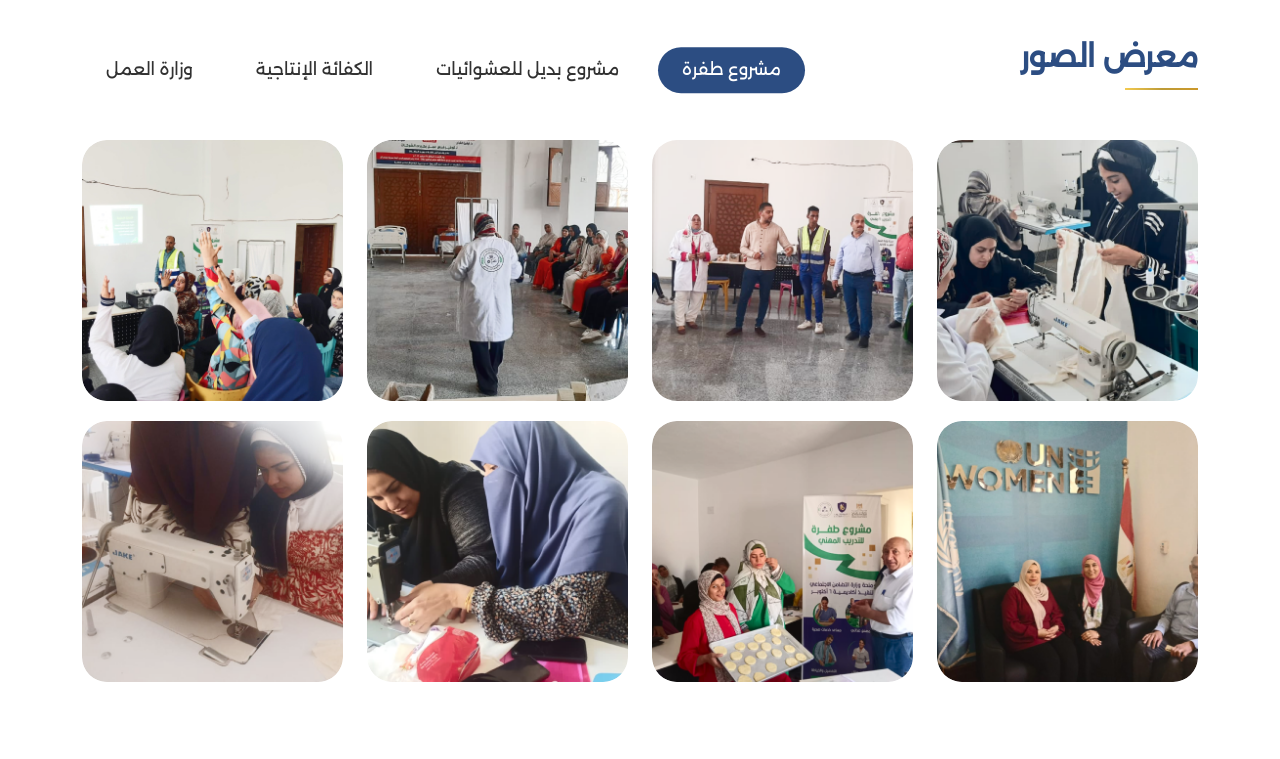
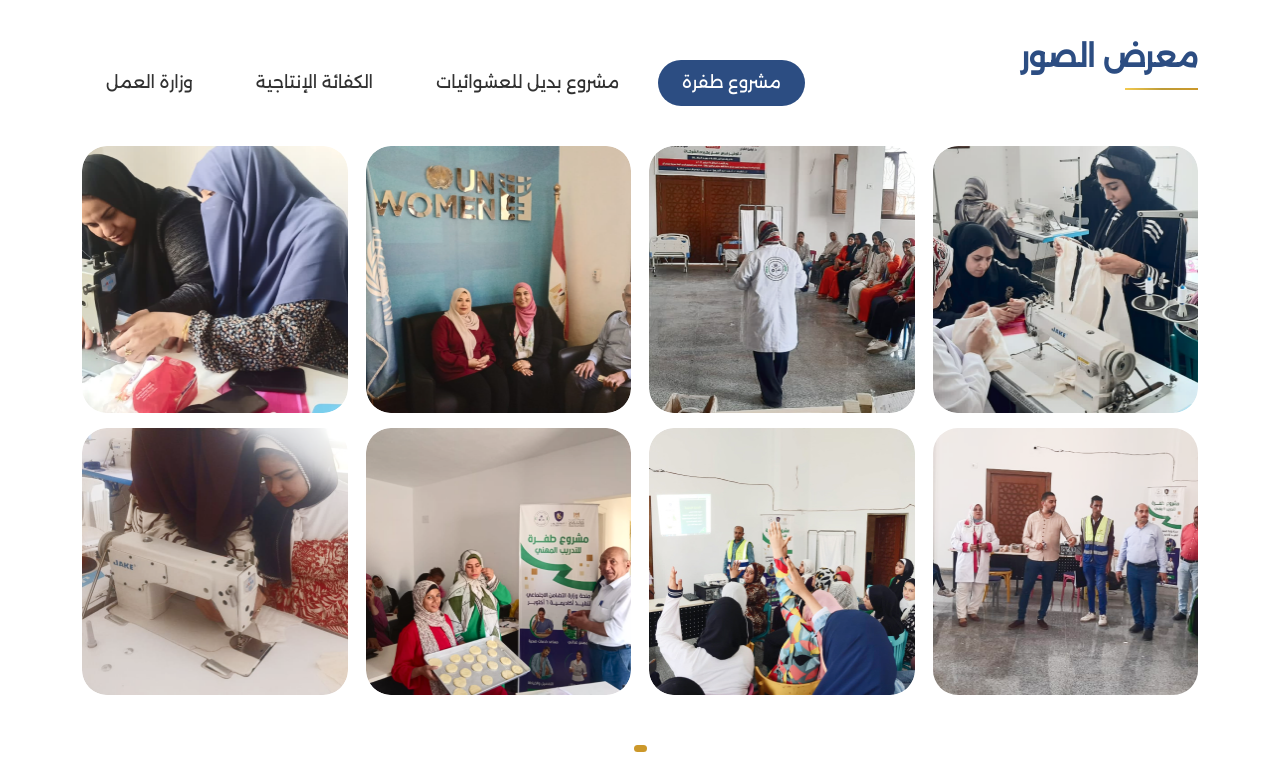
Before and after one commit to mostafaelhawary1987/Tafra.DF, a plain HTML site: page index.html in a window 1280 px wide. Shown: the part 4020-4779 px from the top of the page. Drawn offline with Linux system fonts and the light colour scheme; files whose address does not match are found by name.

Commit message:
index v-2

```diff
--- a/css/main.css
+++ b/css/main.css
@@ -972,33 +972,14 @@ color: #4E4E4E;
 /* main-gallery-section */
 .main-gallery-section{padding-top: 70px;
   padding-bottom: 15px;}
-.gallery-sec{position: relative;}
-.tolo {
-  position: relative;
-  margin-top: 10px
-}
-
-.tab-photo img {
-  max-width: 100%;
-}
-
-
-#carousel-custom-dots  {
-  position: absolute;
-  top: -60px;
-  transform: translateY(-50%);
-  border-bottom: 0px;
-  display: inline-flex;
-  z-index: 9;
-  left: 0;
-}
-#carousel-custom-dots li a {
+
+
+
+
+.tab-ul li a {
   display: flex;
   justify-content: center;
-  /* flex-direction: column-reverse; */
   align-items: center;
-  /* width: 155px; */
-  /* height: 99px; */
   padding: 10px 24px;
   border-radius: 25px;
   background-color: transparent;
@@ -1010,30 +991,69 @@ color: #4E4E4E;
   -ms-transition: all 0.5s;
   -o-transition: all 0.5s;
   transition: all 0.5s;
-}
-
-#carousel-custom-dots >li {
+  cursor: pointer;
+}
+
+.tab-ul .tab-a.active {
+  background-color: var(--main-color);
+  color: white;
+}
+.tab-ul li{
   outline: none;
   margin-right: 15px;
+}
+.tab-ul{
+  display: flex;
+    justify-content: end;
+    position: relative;
+    bottom: 70px;
+}
+.course{display: none;}
+.course.active{display: block;}
+.one-item img{width: 267px;height: 267px;
+  overflow: hidden;
+  border-radius: 25px;
+  margin-bottom: 15px;
 }
 .tolo img{    margin-bottom: 20px;
   border-radius: 25px;    min-width: 100%;
   overflow: hidden;}
-/* #carousel-custom-dots>li:first-child {
-  margin: 0px 25px
-} */
-
-#carousel-custom-dots >li.active>a,
-#carousel-custom-dots >li.active>a:focus,
-#carousel-custom-dots >li.active>a:hover,
-#carousel-custom-dots >li>a:focus,
-#carousel-custom-dots >li>a:hover {
-  background-color: var(--main-color);
-  color: #fff
-}
-
-
-
+
+
+  .ge-slider-one.owl-carousel .owl-dots {
+    display: -webkit-box;
+    display: -ms-flexbox;
+    display: flex;
+    -webkit-box-align: center;
+    -ms-flex-align: center;
+    align-items: center;
+    -webkit-box-pack: center;
+    -ms-flex-pack: center;
+    justify-content: center;
+    margin-top: 35px;
+}
+.ge-slider-one.owl-carousel .owl-dots .owl-dot.active {
+  background: var(--sec-color);
+  pointer-events: none;
+  width: 13px;
+}
+.ge-slider-one.owl-carousel .owl-dots .owl-dot {
+  background: #D9D9D9;
+  outline: none;
+  border: none;
+  width: 7px;
+  height: 7px;
+  cursor: pointer;
+  border-radius: 5px;
+  margin: 0 4px;
+  -webkit-transition: all 0.3s ease-in-out;
+  transition: all 0.3s ease-in-out;
+}
+
+.courses-grid{
+  position: relative;
+    bottom: 30px;
+}
 /* gallery */
 /* gallery */
 /* gallery */
@@ -1379,6 +1399,10 @@ footer {
 .foot-logo img {
   width: unset;
 }
+.tab-ul {
+  position: unset;}
+  .courses-grid{position: unset;}
+  .tab-ul li a{margin-bottom: 15px;font-size: 15px;}
 }
 @media (max-width:768px){
   .photo-head img {
@@ -1487,6 +1511,12 @@ display: none;
   height: 325px;
 
 }
+.tab-ul li {
+  margin-right: 5px;
+}
+.main-gallery-section {
+  padding-top: 35px;
+}
 }
 @media (max-width:425px){
   .photo-head img {
@@ -1527,6 +1557,9 @@ display: none;
 .members-flex {
   margin-top: 35px;
 }
+.tab-ul {
+  flex-wrap: wrap;
+}
 
 }
 @media (max-width:375px){
@@ -1548,7 +1581,13 @@ display: none;
 .foot-logo img {
   width: 270px;
 }
+.member-content {
+  width: 71%;
+}
 .ask-send button{margin-top: 5px;}
+.tab-ul li a {
+  padding: 10px 20px;
+  font-size: 14px;}
 }
 @media (max-width:325px){
 .photo-head img {
--- a/index.html
+++ b/index.html
@@ -455,13 +455,6 @@
                       allow="autoplay; clipboard-write; encrypted-media; picture-in-picture; web-share"
                       allowFullScreen="true"></iframe>
                   </div>
-                <!-- <a data-fancybox="video" href="https://www.youtube.com/watch?v=apKYICJ-LTY"
-                 class="video-link fixall wow zoomIn">
-                <img src="images/video.webp" class="img-fluid">
-                <div class="play">
-                  <i class="las la-play-circle"></i>
-                </div>
-                </a> -->
             </div>
             <div class="vedio-item">
                   <div class="sl-youtube wow fadeInUp" data-wow-duration="1s" data-wow-delay="0.7s">
@@ -490,150 +483,123 @@
                       allowFullScreen="true"></iframe>
                   </div>
             </div>
-                    <!-- <div class="event-title">
-                    <div class="event-photo">
-                        <!-- <a data-fancybox href="https://www.youtube.com/watch?v=CSXcP-cnbMM">
-                        <img src="images/ve1.jpg" alt="" class="img-fluid">
-                        <div class="pro-overlay">
-                            <div class="pro-name">
-                              <i class="las la-play-circle"></i>
-                                <p>التوقيع على الاطلاع على نظام المؤسسة من الأمناء</p>
-                            </div>
-                        </div>
-                        </a> -->
-                        <!-- <div class="sl-youtube wow fadeInUp" data-wow-duration="1s" data-wow-delay="1.3s">
-                          <iframe src="https://www.facebook.com/plugins/video.php?height=270&href=https%3A%2F%2Fwww.facebook.com%2F6octoberacademy%2Fvideos%2F941687552864809%2F&show_text=false&width=500&t=0"
-                          style="border:none;overflow:hidden"
-                          scrolling="no" frameborder="0" allowfullscreen="true"
-                          allow="autoplay; clipboard-write; encrypted-media; picture-in-picture; web-share"
-                          allowFullScreen="true"></iframe>
-                        </div>
-                    </div>
-                    </div>  -->
-
-
           </div>
         </div>
       </section>
-      <section class="main-gallery-section">
+
+      <section class="tabs-sec main-gallery-section" id="course">
         <div class="container">
           <div class="feat-text">
             <h2>معرض الصور</h2>
           </div>
-            <div class="gallery-sec">
-                  <div id="banner-slider-demo-1" class="owl-carousel owl-banner-carousel owl-middle-narrow owl-home-slide">
-                    <div class="row tolo">
-                      <div class="col-md-3 col-sm-4 col-xs-6">
+          <ul class="tab-ul fixall list-unstyled">
+
+            <li class="tab-li">
+              <a tabindex="" class="tab-a fixall active" data-filter="one">
+                مشروع طفرة
+              </a>
+            </li>
+            <li class="tab-li">
+              <a tabindex="" class="tab-a fixall" data-filter="two">
+                مشروع بديل للعشوائيات
+              </a>
+            </li>
+            <li class="tab-li">
+              <a tabindex="" class="tab-a fixall" data-filter="three">
+                الكفائة الإنتاجية
+              </a>
+            </li>
+            <li class="tab-li">
+              <a tabindex="" class="tab-a fixall" data-filter="four">
+                وزارة العمل
+              </a>
+            </li>
+
+          </ul>
+          <div class="courses-grid">
+            <div class="course one active">
+                <div class="ge-slider-one owl-carousel">
+                        <div class="one-item">
+                          <img src="images/gal1.png" class="img-fluid" alt="partner">
+                          <img src="images/gal2.png" class="img-fluid" alt="partner">
+                        </div>
+                        <div class="one-item">
+                          <img src="images/gal3.png" class="img-fluid" alt="partner">
+                          <img src="images/gal4.png" class="img-fluid" alt="partner">
+                        </div>
+                        <div class="one-item">
+                          <img src="images/gal5.png" class="img-fluid" alt="partner">
+                          <img src="images/gal6.png" class="img-fluid" alt="partner">
+                        </div>
+                        <div class="one-item">
+                          <img src="images/gal7.png" class="img-fluid" alt="partner">
+                          <img src="images/gal8.png" class="img-fluid" alt="partner">
+                        </div>
+                  </div>
+            </div>
+            <div class="course two">
+              <div class="ge-slider-one owl-carousel">
+                      <div class="one-item">
                         <img src="images/gal1.png" class="img-fluid" alt="partner">
-                      </div>
-                      <div class="col-md-3 col-sm-4 col-xs-6">
                         <img src="images/gal2.png" class="img-fluid" alt="partner">
                       </div>
-                      <div class="col-md-3 col-sm-4 col-xs-6">
+                      <div class="one-item">
                         <img src="images/gal3.png" class="img-fluid" alt="partner">
-                      </div>
-                      <div class="col-md-3 col-sm-4 col-xs-6">
                         <img src="images/gal4.png" class="img-fluid" alt="partner">
                       </div>
-                      <div class="col-md-3 col-sm-4 col-xs-6">
+                      <div class="one-item">
                         <img src="images/gal5.png" class="img-fluid" alt="partner">
-                      </div>
-                      <div class="col-md-3 col-sm-4 col-xs-6">
                         <img src="images/gal6.png" class="img-fluid" alt="partner">
                       </div>
-                      <div class="col-md-3 col-sm-4 col-xs-6">
+                      <div class="one-item">
                         <img src="images/gal7.png" class="img-fluid" alt="partner">
-                      </div>
-                      <div class="col-md-3 col-sm-4 col-xs-6">
                         <img src="images/gal8.png" class="img-fluid" alt="partner">
                       </div>
-                    </div>
-                    <div class="row tolo">
-                      <div class="col-md-3 col-sm-4 col-xs-6">
-                        <img src="images/gal7.png" class="img-fluid" alt="partner">
-                      </div>
-                      <div class="col-md-3 col-sm-4 col-xs-6">
+                  </div>
+            </div>
+            <div class="course three">
+                <div class="ge-slider-one owl-carousel">
+                      <div class="one-item">
+                        <img src="images/gal1.png" class="img-fluid" alt="partner">
                         <img src="images/gal2.png" class="img-fluid" alt="partner">
                       </div>
-                      <div class="col-md-3 col-sm-4 col-xs-6">
+                      <div class="one-item">
+                        <img src="images/gal3.png" class="img-fluid" alt="partner">
+                        <img src="images/gal4.png" class="img-fluid" alt="partner">
+                      </div>
+                      <div class="one-item">
+                        <img src="images/gal5.png" class="img-fluid" alt="partner">
+                        <img src="images/gal6.png" class="img-fluid" alt="partner">
+                      </div>
+                      <div class="one-item">
+                        <img src="images/gal7.png" class="img-fluid" alt="partner">
                         <img src="images/gal8.png" class="img-fluid" alt="partner">
                       </div>
-                      <div class="col-md-3 col-sm-4 col-xs-6">
+                  </div>
+            </div>
+            <div class="course four">
+                    <div class="ge-slider-one owl-carousel">
+                      <div class="one-item">
+                        <img src="images/gal1.png" class="img-fluid" alt="partner">
+                        <img src="images/gal2.png" class="img-fluid" alt="partner">
+                      </div>
+                      <div class="one-item">
+                        <img src="images/gal3.png" class="img-fluid" alt="partner">
                         <img src="images/gal4.png" class="img-fluid" alt="partner">
                       </div>
-                      <div class="col-md-3 col-sm-4 col-xs-6">
-                        <img src="images/gal1.png" class="img-fluid" alt="partner">
-                      </div>
-                      <div class="col-md-3 col-sm-4 col-xs-6">
+                      <div class="one-item">
+                        <img src="images/gal5.png" class="img-fluid" alt="partner">
                         <img src="images/gal6.png" class="img-fluid" alt="partner">
                       </div>
-                      <div class="col-md-3 col-sm-4 col-xs-6">
-                        <img src="images/gal3.png" class="img-fluid" alt="partner">
-                      </div>
-                      <div class="col-md-3 col-sm-4 col-xs-6">
+                      <div class="one-item">
+                        <img src="images/gal7.png" class="img-fluid" alt="partner">
                         <img src="images/gal8.png" class="img-fluid" alt="partner">
                       </div>
-                    </div>
-                    <div class="row tolo">
-                      <div class="col-md-3 col-sm-4 col-xs-6">
-                        <img src="images/gal1.png" class="img-fluid" alt="partner">
-                      </div>
-                      <div class="col-md-3 col-sm-4 col-xs-6">
-                        <img src="images/gal2.png" class="img-fluid" alt="partner">
-                      </div>
-                      <div class="col-md-3 col-sm-4 col-xs-6">
-                        <img src="images/gal3.png" class="img-fluid" alt="partner">
-                      </div>
-                      <div class="col-md-3 col-sm-4 col-xs-6">
-                        <img src="images/gal4.png" class="img-fluid" alt="partner">
-                      </div>
-                      <div class="col-md-3 col-sm-4 col-xs-6">
-                        <img src="images/gal5.png" class="img-fluid" alt="partner">
-                      </div>
-                      <div class="col-md-3 col-sm-4 col-xs-6">
-                        <img src="images/gal6.png" class="img-fluid" alt="partner">
-                      </div>
-                      <div class="col-md-3 col-sm-4 col-xs-6">
-                        <img src="images/gal7.png" class="img-fluid" alt="partner">
-                      </div>
-                      <div class="col-md-3 col-sm-4 col-xs-6">
-                        <img src="images/gal8.png" class="img-fluid" alt="partner">
-                      </div>
-                    </div>
-                    <div class="row tolo">
-                      <div class="col-md-3 col-sm-4 col-xs-6">
-                        <img src="images/gal7.png" class="img-fluid" alt="partner">
-                      </div>
-                      <div class="col-md-3 col-sm-4 col-xs-6">
-                        <img src="images/gal2.png" class="img-fluid" alt="partner">
-                      </div>
-                      <div class="col-md-3 col-sm-4 col-xs-6">
-                        <img src="images/gal8.png" class="img-fluid" alt="partner">
-                      </div>
-                      <div class="col-md-3 col-sm-4 col-xs-6">
-                        <img src="images/gal4.png" class="img-fluid" alt="partner">
-                      </div>
-                      <div class="col-md-3 col-sm-4 col-xs-6">
-                        <img src="images/gal1.png" class="img-fluid" alt="partner">
-                      </div>
-                      <div class="col-md-3 col-sm-4 col-xs-6">
-                        <img src="images/gal6.png" class="img-fluid" alt="partner">
-                      </div>
-                      <div class="col-md-3 col-sm-4 col-xs-6">
-                        <img src="images/gal3.png" class="img-fluid" alt="partner">
-                      </div>
-                      <div class="col-md-3 col-sm-4 col-xs-6">
-                        <img src="images/gal8.png" class="img-fluid" alt="partner">
-                      </div>
-                    </div>
-                  </div>
-                  <ul id='carousel-custom-dots' class='owl-dots'>
-                    <li class="owl-dot"><a href="#home">مشروع طفرة</a></li>
-                    <li class="owl-dot"><a href="#home">مشروع بديل للعشوائيات</a></li>
-                    <li class="owl-dot"><a href="#home">الكفائة الإنتاجية</a></li>
-                    <li class="owl-dot"><a href="#home">وزارة العمل </a></li>
-                </ul>
+                </div>
             </div>
+
+          </div>
+
         </div>
       </section>
       <section class="partners-main">
--- a/js/main.js
+++ b/js/main.js
@@ -20,6 +20,19 @@ $(".closebtn,.overlay").click( function() {
   $('body').removeClass('ovh');
 });
 
+var $mediaElements = $('.course');
+$('.tabs-sec .tab-a').click(function (e) {
+    e.preventDefault();
+    var filterVal = $(this).data('filter');
+    $(".tabs-sec .tab-a").not(this).removeClass("active");
+    $(this).toggleClass("active");
+    $mediaElements.removeClass("active").filter('.' + filterVal).addClass("active");
+    // if (filterVal === 'one') {
+    //   $mediaElements.show();
+    // } else {
+
+    // }
+});
 
 
  $("#nav-icon").click( function() {
@@ -122,6 +135,35 @@ $('.partners_slider').owlCarousel({
     },
     1200:{
       items:5
+    }
+  }
+});
+$('.ge-slider-one').owlCarousel({
+  items:6,
+  autoplay:false,
+  rtl:true,
+  loop: true,
+  margin:18,
+  nav:false,
+     dots:true,
+  responsive:{
+    0:{
+      items:1
+    },
+    425:{
+      items:1
+    },
+    768:{
+      items:1
+    },
+    991:{
+      items:2
+    },
+    1199:{
+      items:2
+    },
+    1200:{
+      items:4
     }
   }
 });
```
